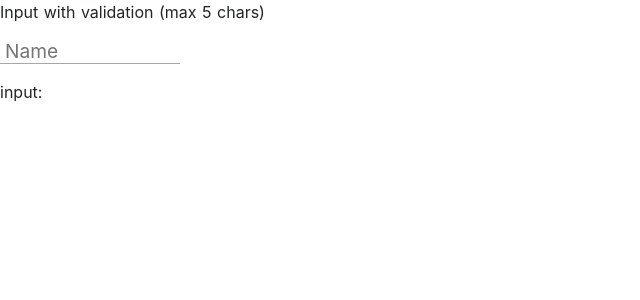
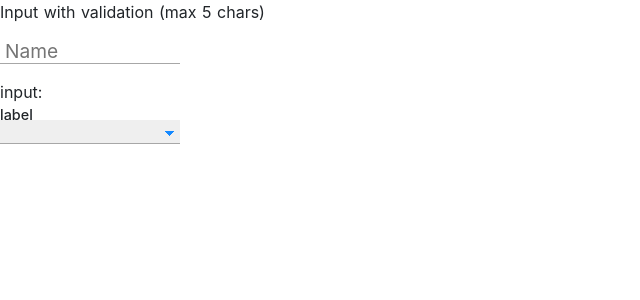
Before and after one commit to 0x5050/budget, a Nuxt app: page /components_page in a window 1280 px wide. Shown: the top 300 px of the page, without its empty margins (0-640 px from the left). Built offline with nearby package versions, Linux system fonts and the light colour scheme.

Commit message:
Added molecule select with label and changed styles in a-select

```diff
--- /dev/null
+++ b/components/molecules/select.vue
@@ -0,0 +1,37 @@
+<template>
+  <div class="m-input-container">
+    <div
+      class="m-input-label"
+      style="opacity: 1;"
+    >
+      {{ label }}
+    </div>
+    <a-select
+      v-model="_value"
+      :options="options"
+    />
+  </div>
+</template>
+
+<script>
+import ASelect from '../atoms/select'
+export default {
+  name: 'MSelect',
+  components: { ASelect },
+  props: {
+    options: { type: Array, default: () => [] },
+    value: { type: Number, default: null },
+    label: { type: String, default: '' },
+  },
+  computed: {
+    _value: {
+      get () {
+        return this.value
+      },
+      set (value) {
+        this.$emit('input', value)
+      }
+    }
+  }
+}
+</script>
--- a/pages/components_page.vue
+++ b/pages/components_page.vue
@@ -8,18 +8,33 @@
       @input="setText"
     />
     input: {{ text }}
+    <br>
+    <m-select
+      label="label"
+      :options="options"
+    />
   </div>
 </template>
 
 <script>
 import MInput from '../components/molecules/validated-input'
+import MSelect from '../components/molecules/select'
 
 export default {
   name: 'PAtomsPage',
-  components: { MInput },
+  components: { MSelect, MInput },
   data: () => ({
     text: '',
-    validationMessage: '',
+    options: [
+      {
+        value: 0,
+        label: 'zero'
+      },
+      {
+        value: 1,
+        label: 'one'
+      },
+    ]
   }),
   computed: {
     validation() {
--- a/styles/components/atoms/select.scss
+++ b/styles/components/atoms/select.scss
@@ -14,8 +14,8 @@
     linear-gradient(45deg, transparent 50%, $Blue 50%),
     linear-gradient(135deg, $Blue 50%, transparent 50%);
   background-position:
-    calc(100% - 10px) calc(1em - 5px),
-    calc(100% - 5px) calc(1em - 5px),
+    calc(100% - 10px) calc(1em - 8px),
+    calc(100% - 5px) calc(1em - 8px),
     calc(100% - 2.5em) .5em;
   background-size:
     5px 5px,
--- a/styles/components/molecules/input.scss
+++ b/styles/components/molecules/input.scss
@@ -8,6 +8,7 @@
   height: 16px;
   margin: 0;
   font-weight: 500;
+  font-size: .9em;
   opacity: 0;
 
   &.f-animation {
@@ -19,7 +20,6 @@
   @keyframes input_label_transition {
     from {
       transform: translateY(5px);
-      font-size: .9em;
       opacity: 0;
     }
     to {
```
